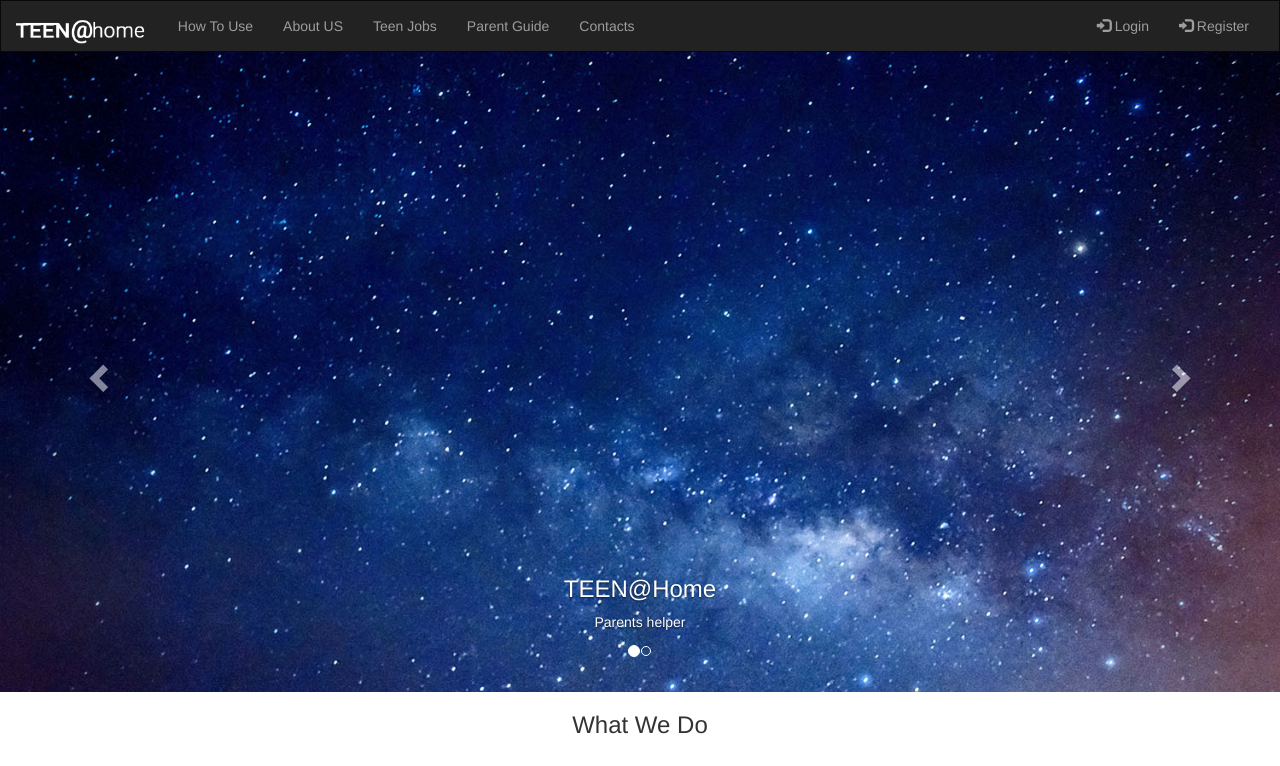
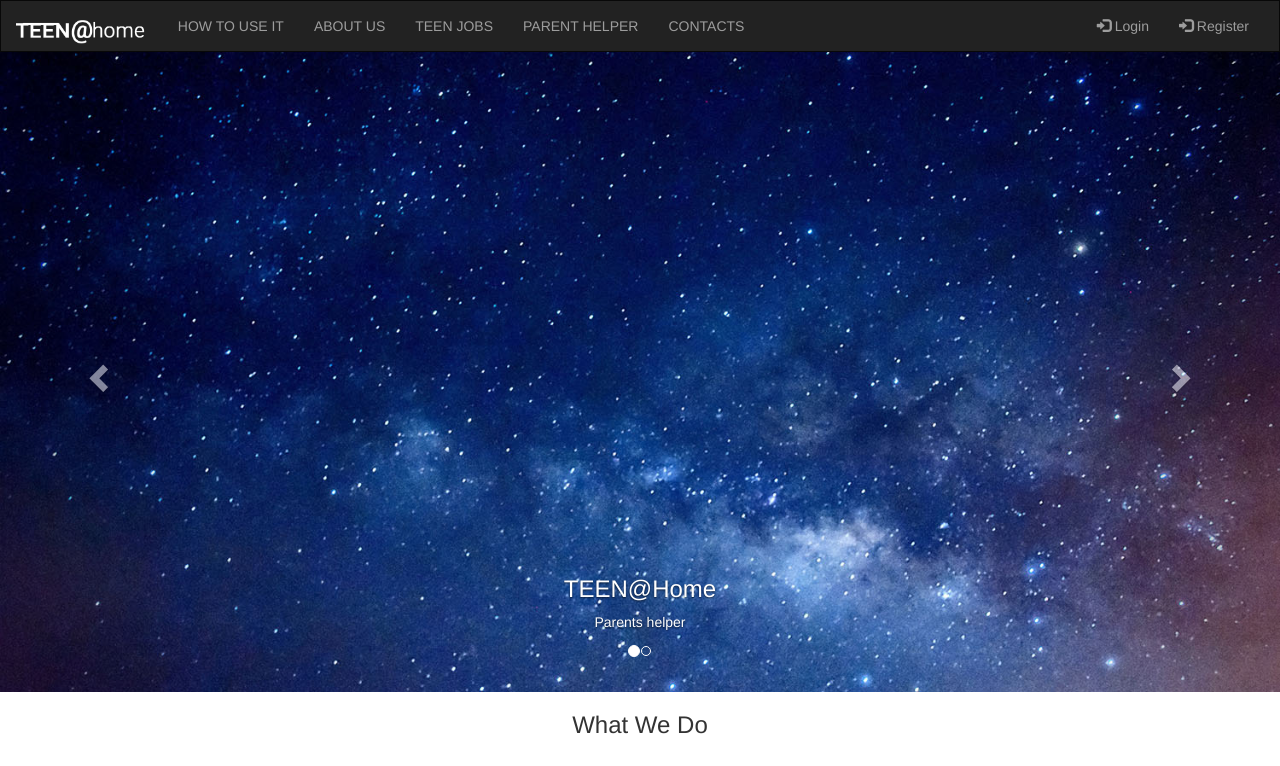
Before and after one commit to Angular-2/A2-Genesis, an Angular app in the folder tenn-app-final/: page /home in a window 1280 px wide. Shown: the top 766 px of the page. Built offline with nearby package versions, Linux system fonts and the light colour scheme.

Commit message:
Fixed routing!

```diff
--- a/tenn-app-final/src/app/components/public/navigation/navigation.component.html
+++ b/tenn-app-final/src/app/components/public/navigation/navigation.component.html
@@ -6,15 +6,15 @@
                 <span class="icon-bar"></span>
                 <span class="icon-bar"></span>
             </button>
-            <a class="navbar-brand" href="/home"><img class="logo" src="./../../../../Resources/logo.PNG"> </a>
+            <a class="navbar-brand" routerLink="/home"><img class="logo" src="./../../../../Resources/logo.PNG"> </a>
         </div>
         <div class="collapse navbar-collapse" id="myNavbar">
             <ul class="nav navbar-nav">
-                <li><a href="/how-to-use">How To Use</a></li>
-                <li><a href="/about-us">About US</a></li>
-                <li><a href="/teen-jobs">Teen Jobs</a></li>
-                <li><a href="/parent-guide">Parent Guide</a></li>
-                <li><a href="/contacts">Contacts</a></li>
+                <li><a routerLink="/how-to-use">HOW TO USE IT</a></li>
+                <li><a routerLink="/about-us">ABOUT US</a></li>
+                <li><a routerLink="/teen-jobs">TEEN JOBS</a></li>
+                <li><a routerLink="/parent-guide">PARENT HELPER</a></li>
+                <li><a routerLink="/contacts">CONTACTS</a></li>
             </ul>
             <ul class="nav navbar-nav navbar-right">
                 <li><a routerLink="/login"><span class="glyphicon glyphicon-log-in"></span> Login</a></li>
```
